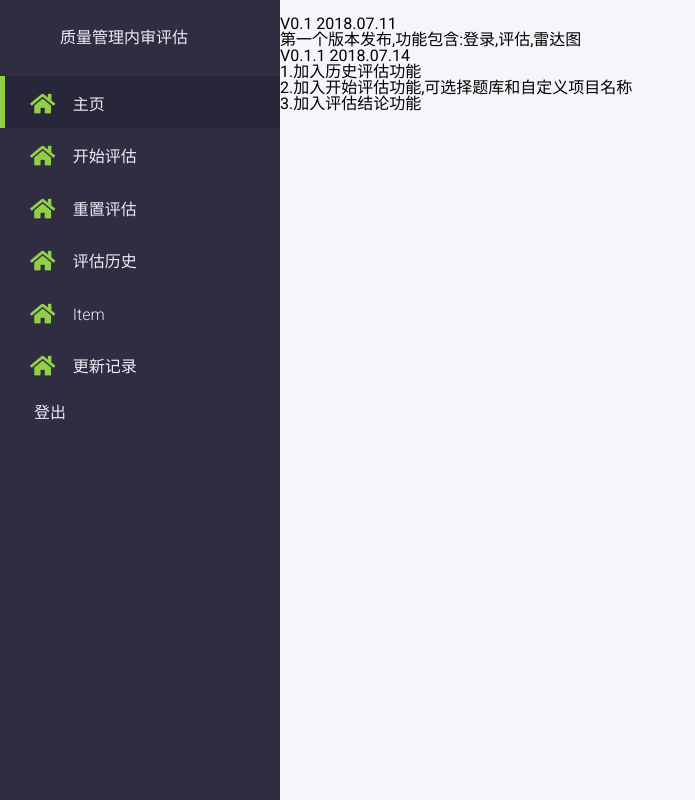
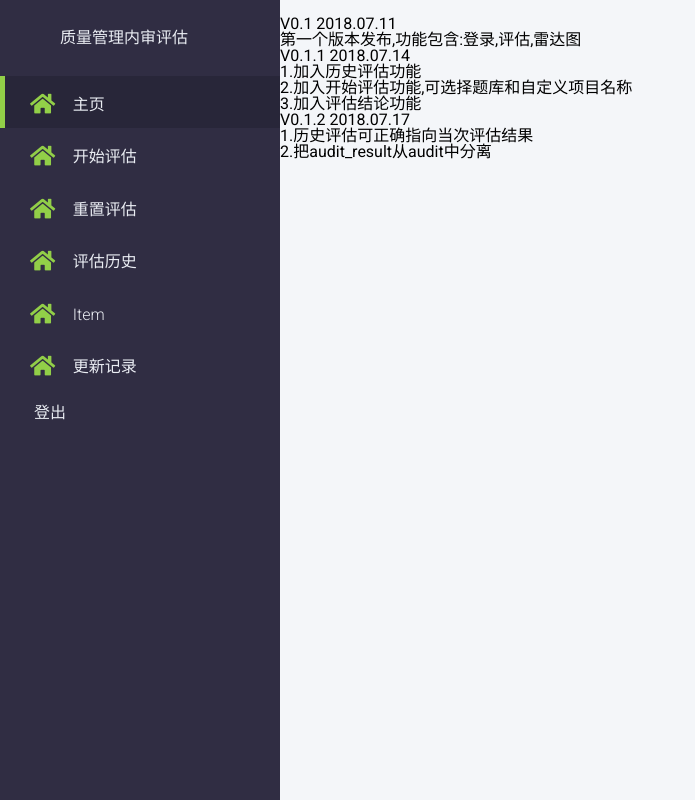
Before and after one commit to GoblinsKing/QMS, a Flask app: page /update in a window 1280 px wide. Shown: the whole page, without its empty margins (0-695 px from the left). Run offline with Flask 2, Linux system fonts and the light colour scheme; some libraries are stand-ins or nearby versions.

Commit message:
7.17 v0.1.2 利用动态域名改正评估历史

```diff
--- a/route.py
+++ b/route.py
@@ -60,11 +60,11 @@ def logout():
     logout_user()
     return redirect(url_for('login'))
 
-@app.route('/chart',methods=['POST','GET'])
-@login_required
-def chart():
-    result = calculate_result(curr_audit)
-    return render_template('chart.html',Q1 = result[0], Q2 = result[1], Q3 = result[2])
+#@app.route('/chart',methods=['POST','GET'])
+#@login_required
+#def chart():
+#    result = calculate_result(curr_audit)
+#    return render_template('chart.html',Q1 = result[0], Q2 = result[1], Q3 = result[2])
 
 @app.route('/reset_audit')
 def reset_audit():
@@ -99,10 +99,12 @@ def audit():
     global Final
     global curr_audit
     #开始后再刷新会导致重新提交表单,导致前进
+    #不重置评估直接开始会导致因为final值为TURE而尝试进result界面然后报错
     if Final == "True":
-        question = get_question(part_num, ques_num)
+        #question = get_question(part_num, ques_num)
         result = calculate_result(curr_audit)
-        return render_template('audit.html',user=current_user, question=question, n = n, part_num = part_num, ques_num = ques_num, Final = Final, result=result)
+        #return render_template('audit.html',user=current_user, question=question, n = n, part_num = part_num, ques_num = ques_num, Final = Final, result=result)
+        return render_template('audit_result.html', result=result, title = curr_audit)
     answer = None
     if request.method == 'POST':
         n = n + 1
@@ -117,7 +119,8 @@ def audit():
         if temp is False:
             Final = "True"
             result = calculate_result(curr_audit)
-            return render_template('audit.html',user=current_user, question=question, n = n, part_num = part_num, ques_num = ques_num, Final = Final, result=result)
+            #return render_template('audit.html',user=current_user, question=question, n = n, part_num = part_num, ques_num = ques_num, Final = Final, result=result)
+            return render_template('audit_result.html', result=result, title = curr_audit)
     question = get_question(part_num, ques_num)
     result = calculate_result(curr_audit)
     return render_template('audit.html',user=current_user, question=question, n = n, part_num = part_num, ques_num = ques_num, Final = Final, result=result)
@@ -131,3 +134,15 @@ def AuditHistory():
 @app.route('/update',methods=['GET'])
 def update():
     return render_template('update.html')
+
+@app.route('/AuditResult/<title>',methods=['GET'])
+@login_required
+def AuditResult(title):
+    result = calculate_result(title)
+    return render_template('audit_result.html', result=result, title = title)
+
+@app.route('/AuditResult/<title>/chart',methods=['GET'])
+@login_required
+def chart(title):
+    result = calculate_result(title)
+    return render_template('chart.html',Q1 = result[0], Q2 = result[1], Q3 = result[2])
--- a/templates/Dashboard.html
+++ b/templates/Dashboard.html
@@ -17,7 +17,7 @@
                 <td>使用指南:</td>
             </tr>
             <tr>
-                <td>V0.1.1 &nbsp;&nbsp;&nbsp;&nbsp;&nbsp;&nbsp;&nbsp; 2018.07.14更新</td>
+                <td>V0.1.2 &nbsp;&nbsp;&nbsp;&nbsp;&nbsp;&nbsp;&nbsp; 2018.07.17更新</td>
             </tr>
             <tr>
                 <td>1.如需开始评估请点击左侧"开始评估" (目前题库只有测试1)</td>
@@ -29,10 +29,10 @@
                 <td>3.查看历史评估请点击左侧"评估历史"</td>
             </tr>
             <tr>
-                <td>4.如果不点击"重置评估"即开始下一次评估,会进入上次评估的完成界面</td>
+                <td>4.如果不点击"重置评估"即开始下一次评估,会报错(7.17新加入,正在修复)</td>
             </tr>
             <tr>
-                <td>5.评估历史中的链接应指向当次评估的详情(尚未完成)</td>
+                <td>5.评估历史中的链接应指向当次评估的详情(7.17已完成)</td>
             </tr>
             <tr>
                 <td>6.在评估过程中,如刷新页面会导致进入下一题(尚未修复)</td>
--- a/templates/audit_history.html
+++ b/templates/audit_history.html
@@ -15,7 +15,7 @@
             </tr>
             {% for audit in audit_history %}
             <tr>
-                <td><a class="result" href={{url_for('chart')}}>项目名称: {{audit.name}}</a></td>
+                <td><a class="result" href={{url_for('AuditResult', title = audit.name)}}>项目名称: {{audit.name}}</a></td>
             </tr>
             <tr>
                 <td>---------------------------</td>
--- a/templates/update.html
+++ b/templates/update.html
@@ -15,6 +15,9 @@
         1.加入历史评估功能<br>
         2.加入开始评估功能,可选择题库和自定义项目名称<br>
         3.加入评估结论功能<br>
+        V0.1.2   2018.07.17<br>
+        1.历史评估可正确指向当次评估结果<br>
+        2.把audit_result从audit中分离<br>
     </div>
 </body>
 </html>
```
Also changed, not shown: templates/audit.html (+0 -63 lines), templates/audit_result.html (added, +73 -0 lines).
